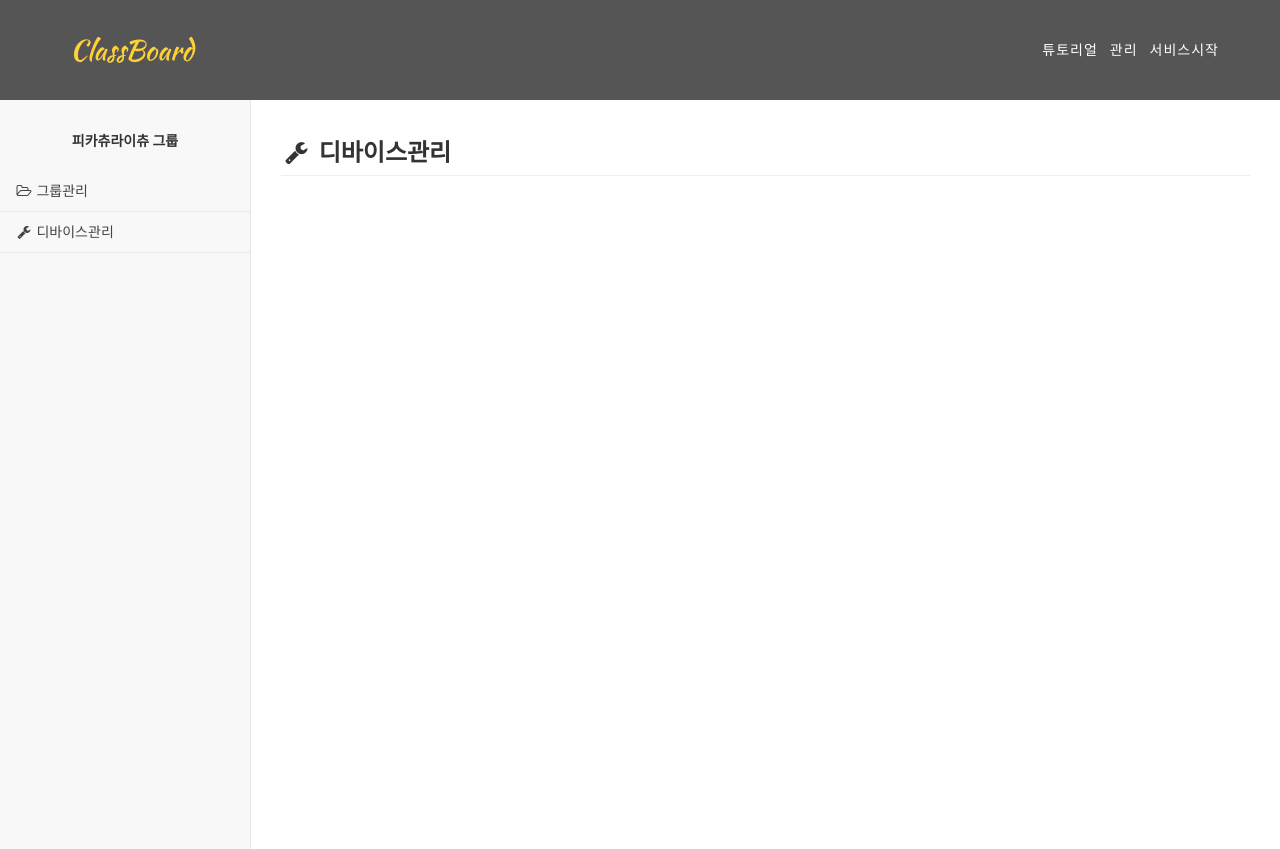
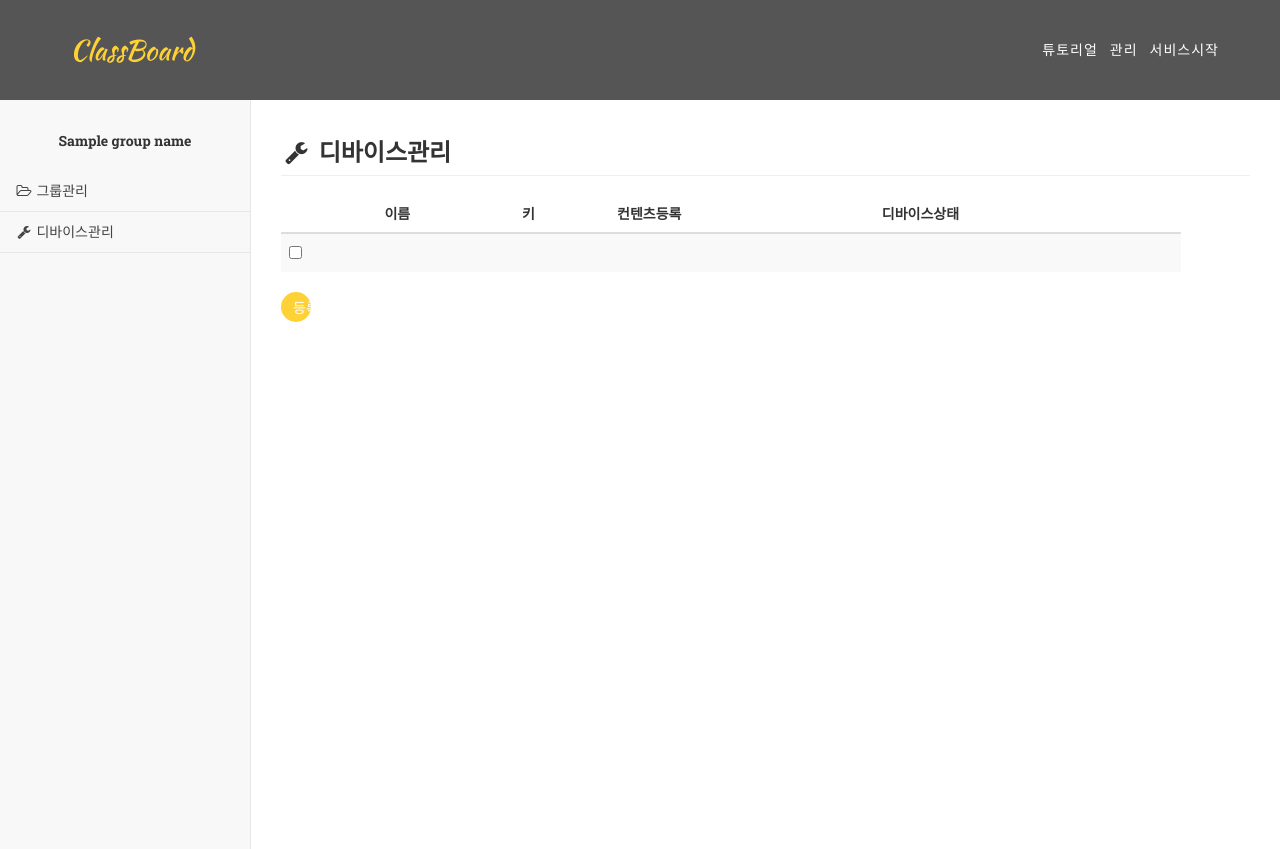
Before and after one commit to dashboardProject/classboard-webserver, a Python web app: template templates/management_device.html in a window 1280 px wide. Run offline with Jinja, Linux system fonts and the light colour scheme; the template is opened without the code that fills it: most values are stand-ins (such as "Sample title", 1, 10 or a date in 2020); some libraries are stand-ins or nearby versions; some web fonts are replaced.

Commit message:
우하하하하하하

```diff
--- a/controller/manage.py
+++ b/controller/manage.py
@@ -132,14 +132,14 @@ class ManagementDevice(webapp2.RequestHandler):
     @userCheck
     def get(self, *args):
         # add query and template data
-        deviceInfo = selectDeviceWithGroup(args[0]).get()
+        deviceInfo = selectDeviceWithGroup(int(args[0])).fetch()
         groupName = selectGroup(None, int(args[0])).groupName
 
-        emplate_values = {'userInfo': deviceInfo,
+        template_values = {'deviceInfo': deviceInfo,
                           'groupId': int(args[0]),
                           'groupName': groupName, }
 
-        self.response.write(JINJA_ENV.get_template(MANAGEMENT_DEVICE).render())
+        self.response.write(JINJA_ENV.get_template(MANAGEMENT_DEVICE).render(template_values))
 
 
 class AddDevice(webapp2.RequestHandler):
--- a/main.py
+++ b/main.py
@@ -50,7 +50,7 @@ app = webapp2.WSGIApplication([webapp2.Route('/', Main, name='main'),
                                webapp2.Route('/management/<:(\d*)>/group/invite', InvitationUser, name='invite'),
                                webapp2.Route('/management/<:(\d*)>/group/rename', GroupRename, name='rename'),
                                webapp2.Route('/management/<:(\d*)>/group/secession', SecessionUser, name='secession'),
-                               webapp2.Route('/management/device', ManagementDevice),
+                               webapp2.Route('/management/<:(\d*)>/device', ManagementDevice),
                                webapp2.Route(r'/d/<dkey:\S{8}><:/?>', DeviceMain),
                                webapp2.Route(r'/d/<dkey:\S{8}>/<method:(info|mod)><:/?>', DeviceMethod),
                                ],debug=True)
--- a/templates/management_device.html
+++ b/templates/management_device.html
@@ -91,7 +91,7 @@
             <nav>
                 <div class="navbar-default sidebar" role="navigation">
 
-                    <div style="color:#333333; font-weight: bold; font-size:14px;text-align: center;margin-top:-20px;margin-bottom:20px">피카츄라이츄 그룹</div>
+                    <div style="color:#333333; font-weight: bold; font-size:14px;text-align: center;margin-top:-20px;margin-bottom:20px">{{ groupName }}</div>
 
                     <div class="sidebar-nav navbar-collapse">
                         <ul class="nav" id="side-menu">
@@ -101,7 +101,7 @@
                             </li>
 
                             <li>
-                                <a href="/management/device" style="color:#444444"><i class="fa fa-wrench fa-fw"></i> 디바이스관리</a>
+                                <a href="/management/{{ groupId }}/device" style="color:#444444"><i class="fa fa-wrench fa-fw"></i> 디바이스관리</a>
                             </li>
 
                            <!-- <li>
@@ -127,7 +127,57 @@
 
                     <!--여기가 내용-->
 
-                    </div>
+                            <div class="table-responsive" style="width:900px">
+                                <table class="table table-striped">
+                                    <thead>
+                                        <tr>
+                                            <th>&nbsp;</th>
+                                            <th>이름</th>
+                                            <th>키</th>
+                                            <th>컨텐츠등록</th>
+                                            <th>디바이스상태</th>
+                                        </tr>
+                                    </thead>
+                                    <tbody>
+                                        <tr>
+                                            <td><input type="checkbox" name="del_info" value=""></td>
+                                            <td></td>
+                                            <td></td>
+                                            <td></td>
+                                            <td></td>
+
+                                        </tr>
+                                    </tbody>
+                                </table>
+                            </div>
+
+                            <button style="border:0px; width:30px; height:30px; border-radius:15px; -moz-border-radius : 25px; -webkit-border-radius : 25px; -ms-border-radius :25px; -khtml-border-radius : 25px; -o-border-radius :25px; background-color:#fed136" class="btn btn-default" data-target="#layerpop" data-toggle="modal"><div style="color:white;">등록</div></button>
+
+                            <div class="modal fade" id="layerpop">
+                              <div class="modal-dialog">
+                                <div class="modal-content">
+                                  <!-- header -->
+                                  <div class="modal-header">
+                                    <button type="button" class="close" data-dismiss="modal">×</button>
+                                    <!-- header title -->
+                                    <h4 class="modal-title">도움말</h4>
+                                  </div>
+                                  <!-- body -->
+                                  <div class="modal-body">
+                                      <img style="padding-left: 25px" src="/static/img/modal_img.png">
+                                      <br>캘린더 ID : 원하는 캘린더 환경설정에 들어간 뒤,<br>&nbsp;&nbsp;&nbsp;&nbsp;&nbsp;&nbsp;&nbsp;&nbsp;&nbsp;&nbsp;&nbsp;&nbsp;&nbsp;&nbsp;&nbsp;&nbsp;&nbsp;&nbsp;&nbsp;&nbsp;
+                                      캘린더 ID를 복사+붙여넣기를 해주세요.(위 그림 참고)
+                                  </div>
+                                  <!-- Footer -->
+                                  <div class="modal-footer">
+                                    <button type="button" class="btn btn-default" data-dismiss="modal">닫기</button>
+                                  </div>
+                                </div>
+                              </div>
+                            </div>
+
+
+                   </div>
                 </div>
 
                 <!-- /.row -->
--- a/templates/management_group.html
+++ b/templates/management_group.html
@@ -91,7 +91,7 @@
             <nav>
                 <div class="navbar-default sidebar" role="navigation">
 
-                    <div style="color:#333333; font-weight: bold; font-size:14px;text-align: center;margin-top:-20px;margin-bottom:20px">피카츄라이츄 그룹</div>
+                    <div style="color:#333333; font-weight: bold; font-size:15px;text-align: center;margin-top:-20px;margin-bottom:20px">{{ groupName }}</div>
 
 
                     <div class="sidebar-nav navbar-collapse">
@@ -102,7 +102,7 @@
                             </li>
 
                             <li>
-                                <a href="/management/device" style="color:#444444"><i class="fa fa-wrench fa-fw"></i> 디바이스관리</a>
+                                <a href="/management/{{ groupId }}/device" style="color:#444444"><i class="fa fa-wrench fa-fw"></i> 디바이스관리</a>
                             </li>
 
                            <!-- <li>
```
